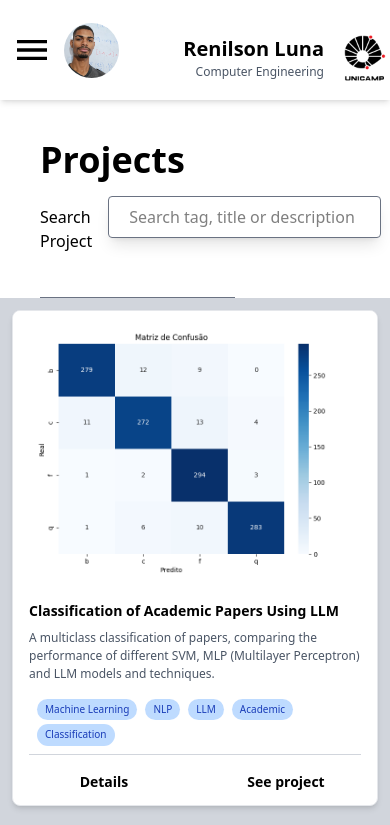
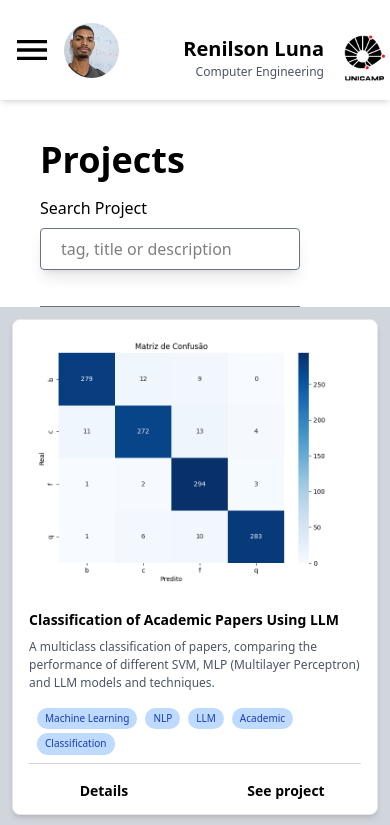
Before and after one commit to LunaRenilson/lunarenilson.github.io, a React (Vite) app: page /#/projects in a window 390 px wide. Shown: the top 825 px of the page. Built offline with nearby package versions, Linux system fonts and the light colour scheme.

Commit message:
responsive project search

```diff
--- a/src/pages/Projects.jsx
+++ b/src/pages/Projects.jsx
@@ -48,16 +48,17 @@ export default function Projects() {
         onClick={() => (selectedProject ? setSelectedProject(null) : "")}
       >
         <h1 className="text-4xl ml-10 font-bold mb-4">Projects</h1>
-        <section className="ml-10 pb-5 w-1/2 flex flex-col border-b-1 border-gray-500">
-          <div className="flex gap-4 items-baseline mb-4">
+        <section className="ml-10 pb-5 w-2/3 sm:w-1/2 flex flex-col border-b-1 border-gray-500">
+          <div className="flex flex-col sm:flex-row sm:gap-4 items-baseline mb-4">
             <p className="mb-2">Search Project</p>
             <input
               type="text"
-              className="border-1 h-7 border-gray-500 rounded-sm outline-none shadow-lg p-5"
-              placeholder="Search tag, title or description"
+              className="border-1 h-7 w-full sm:w-fit border-gray-500 rounded-sm outline-none shadow-lg p-5"
+              placeholder="tag, title or description"
               onChange={handleSearch}
             />
           </div>
+
         </section>
 
         {/* Project Cards */}
```
